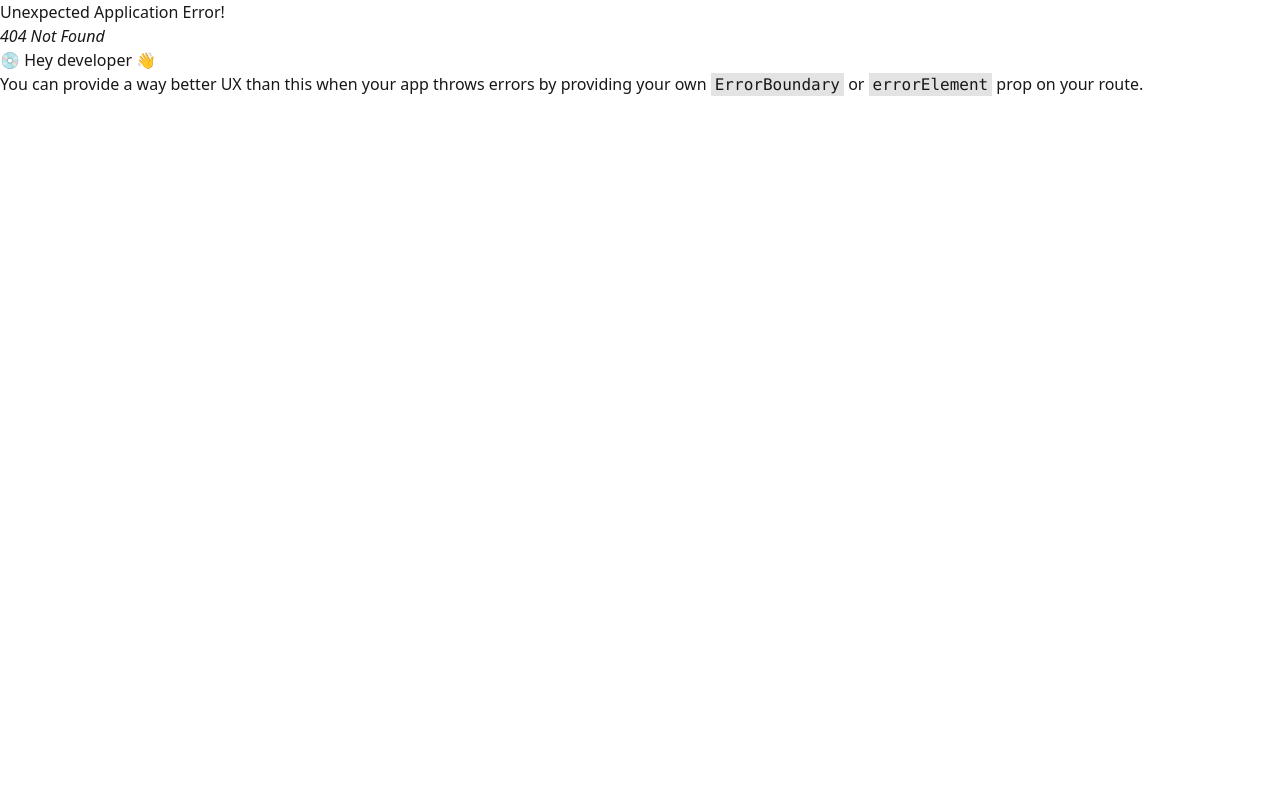
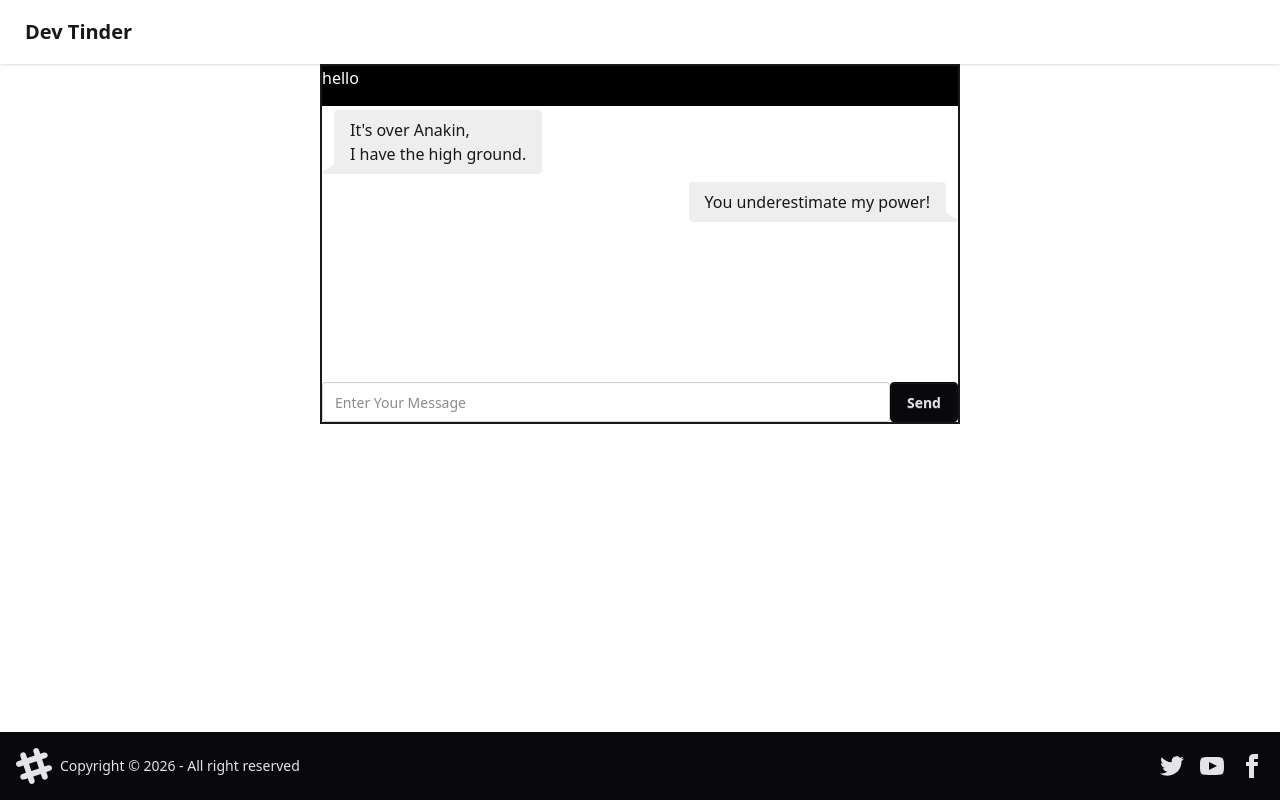
Before and after one commit to harshlakhina/DevTinder, a React (Vite) app in the folder DevTinder_web/: page /chat/1 in a window 1280 px wide. Before the commit this address had no page. Built offline with nearby package versions, Linux system fonts and the light colour scheme; no server answers.

Commit message:
add chat component

```diff
--- a/DevTinder_web/src/App.jsx
+++ b/DevTinder_web/src/App.jsx
@@ -10,6 +10,7 @@ import Requests from "./Components/requests";
 import Premium from "./Components/premium";
 import Success from "./Components/success";
 import Failure from "./Components/failure";
+import Chart from "./Components/chart";
 
 function App() {
   const router = createBrowserRouter([
@@ -25,6 +26,7 @@ function App() {
         { path: "/premium", element: <Premium /> },
         { path: "success", element: <Success /> },
         { path: "failure", element: <Failure /> },
+        { path: "chat/:targetId", element: <Chart /> },
       ],
     },
   ]);
--- /dev/null
+++ b/DevTinder_web/src/Components/chart.jsx
@@ -0,0 +1,29 @@
+function Chart() {
+  return (
+    <div className=" flex justify-center">
+      <div className="border-2  w-1/2 h-90 flex-col items-center relative overflow-hidden">
+        <div className="bg-black text-white h-10 ">hello</div>
+
+        <div className="chat chat-start">
+          <div className="chat-bubble">
+            It's over Anakin,
+            <br />I have the high ground.
+          </div>
+        </div>
+        <div className="chat chat-end">
+          <div className="chat-bubble">You underestimate my power!</div>
+        </div>
+        <div className="flex absolute bottom-0 w-full">
+          <div className="w-full">
+            <label className="input w-full outline-0">
+              <input type="text" placeholder="Enter Your Message" />
+            </label>
+          </div>
+          <button className="btn btn-neutral outline-0 ">Send</button>
+        </div>
+      </div>
+    </div>
+  );
+}
+
+export default Chart;
--- a/DevTinder_web/src/Components/connections.jsx
+++ b/DevTinder_web/src/Components/connections.jsx
@@ -3,20 +3,20 @@ import { BASE_URL } from "../Utils/contsants";
 import { useEffect } from "react";
 import { useDispatch, useSelector } from "react-redux";
 import { addConnections } from "../Utils/connectionSlice";
+import { Link } from "react-router-dom";
 
 function Connections() {
   const connections = useSelector((state) => state.connections);
 
   const dispatch = useDispatch();
   const fetchConnections = async () => {
-  try{
+    try {
       const res = await axios.get(BASE_URL + "/user/connections", {
         withCredentials: true,
       });
       dispatch(addConnections(res?.data?.data));
-  }
-  catch(err){
-    console.log(err.message)
+    } catch (err) {
+      console.log(err.message);
     }
   };
 
@@ -29,7 +29,8 @@ function Connections() {
       <div className="w-1/2 ">
         <ul className="list flex flex-col gap-5">
           <h1 className="text-center text-2xl font-bold">Connections</h1>
-          {connections && connections.map((connection) => {
+          {connections &&
+            connections.map((connection) => {
               console.log(connection);
               return (
                 <li className="list-row bg-base-300" key={connection._id}>
@@ -40,18 +41,26 @@ function Connections() {
                     />
                   </div>
                   <div>
-                <div>{connection.firstName + " " + connection.lastName}</div>
+                    <div>
+                      {connection.firstName + " " + connection.lastName}
+                    </div>
                     {connection.age && connection.gender && (
                       <div className="text-xs uppercase font-semibold opacity-60">
                         {connection.age + "," + connection.gender}
                       </div>
                     )}
                   </div>
-             {connection.about && <p className="list-col-wrap text-xs">
-               {connection.about}
-              </p>}
+                  {connection.about && (
+                    <p className="list-col-wrap text-xs">{connection.about}</p>
+                  )}
+
+                  <Link to={"/chat/" + connection._id}>
+                    {" "}
+                    <button className="btn btn-accent">Chat</button>
+                  </Link>
                 </li>
-          )})}
+              );
+            })}
         </ul>
       </div>
     </div>
```
Lines whose indentation alone changed are shown as unchanged.
